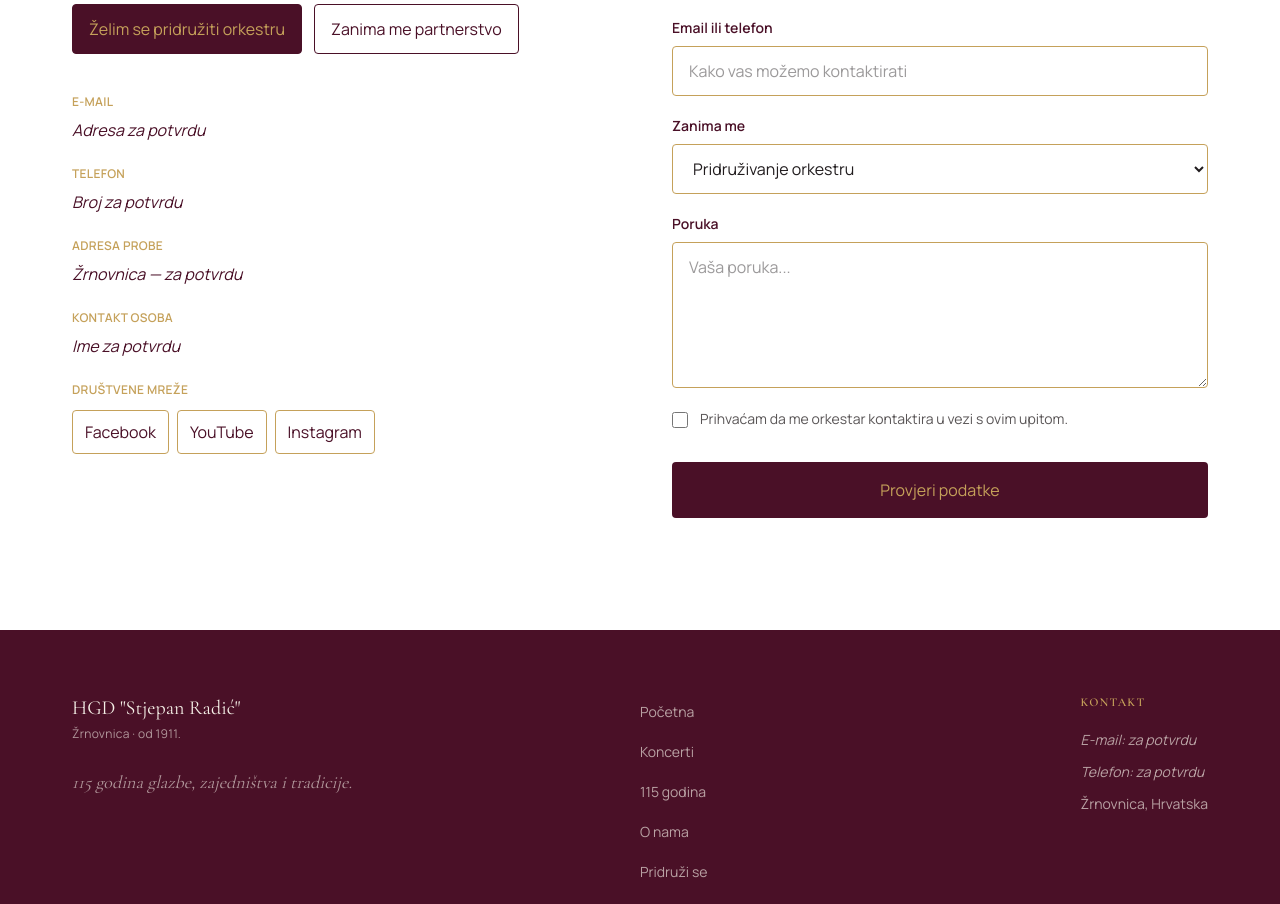
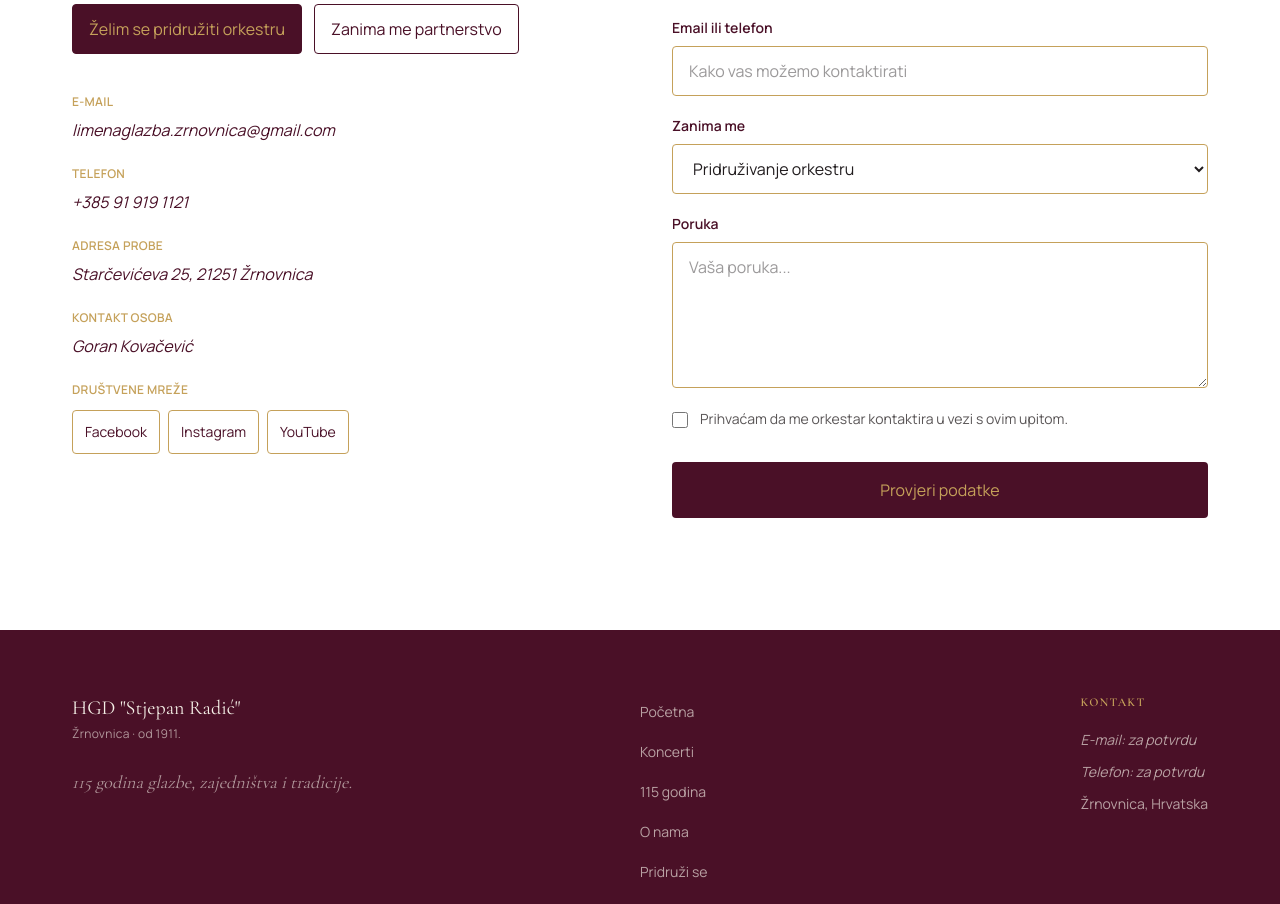
Before and after one commit to KonnyDaugh/hgd-stjepan-radic-website, a Next.js app: page / in a window 1280 px wide. Shown: the part 10426-11330 px from the top of the page. Built offline with nearby package versions, Linux system fonts and the light colour scheme.

Commit message:
feat: add official contact and social links

```diff
--- a/src/components/sections/contact-section.tsx
+++ b/src/components/sections/contact-section.tsx
@@ -4,6 +4,15 @@ import type { SubmitEvent } from "react";
 import { useRef, useState } from "react";
 
 import { Container } from "@/components/ui/container";
+import { siteConfig } from "@/data/site";
+
+
+type ContactDetail = {
+  label: string;
+  value: string;
+  href?: string;
+  external?: boolean;
+};
 
 type ContactInterest = "join" | "partnership";
 
@@ -14,26 +23,28 @@ type ContactErrors = {
   consent?: string;
 };
 
-const contactDetails = [
+const contactDetails: ContactDetail[] = [
   {
     label: "E-mail",
-    value: "Adresa za potvrdu",
+    value: siteConfig.contact.email,
+    href: `mailto:${siteConfig.contact.email}`,
   },
   {
     label: "Telefon",
-    value: "Broj za potvrdu",
+    value: siteConfig.contact.phone.label,
+    href: siteConfig.contact.phone.href,
   },
   {
     label: "Adresa probe",
-    value: "Žrnovnica — za potvrdu",
+    value: siteConfig.contact.address.label,
+    href: siteConfig.contact.address.href,
+    external: true,
   },
   {
     label: "Kontakt osoba",
-    value: "Ime za potvrdu",
+    value: "Goran Kovačević",
   },
 ];
-
-const socialPlatforms = ["Facebook", "YouTube", "Instagram"];
 
 const fieldClassName =
   "mt-2 block w-full min-w-0 rounded border border-gold bg-white px-4 py-3 text-base text-charcoal placeholder:text-charcoal/45 disabled:cursor-not-allowed disabled:opacity-100";
@@ -177,7 +188,18 @@ export function ContactSection() {
                   </dt>
 
                   <dd className="mt-2 italic text-burgundy">
-                    {detail.value}
+                    {detail.href ? (
+                      <a
+                        href={detail.href}
+                        target={detail.external ? "_blank" : undefined}
+                        rel={detail.external ? "noopener noreferrer" : undefined}
+                        className="transition-colors hover:text-gold"
+                      >
+                        {detail.value}
+                      </a>
+                    ) : (
+                      detail.value
+                    )}
                   </dd>
                 </div>
               ))}
@@ -189,15 +211,16 @@ export function ContactSection() {
 
                 <dd className="mt-3">
                   <ul className="flex flex-wrap gap-2">
-                    {socialPlatforms.map((platform) => (
-                      <li key={platform}>
-                        <button
-                          type="button"
-                          disabled
-                          className="inline-flex min-h-11 items-center justify-center rounded border border-gold px-3 py-2 text-sm text-burgundy disabled:cursor-not-allowed"
+                    {siteConfig.socialLinks.map((socialLink) => (
+                      <li key={socialLink.href}>
+                        <a
+                          href={socialLink.href}
+                          target="_blank"
+                          rel="noopener noreferrer"
+                          className="inline-flex min-h-11 items-center justify-center rounded border border-gold px-3 py-2 text-sm text-burgundy transition-colors hover:bg-gold hover:text-burgundy focus-visible:outline-2 focus-visible:outline-offset-2 focus-visible:outline-gold"
                         >
-                          {platform}
-                        </button>
+                          {socialLink.label}
+                        </a>
                       </li>
                     ))}
                   </ul>
--- a/src/data/site.ts
+++ b/src/data/site.ts
@@ -14,4 +14,33 @@ navigation: [
     { label: "Podrži nas", href: "#podrzi" },
     { label: "Kontakt", href: "#kontakt" },
   ],
+
+  contact: {
+    email: "limenaglazba.zrnovnica@gmail.com",
+
+    phone: {
+      label: "+385 91 919 1121",
+      href: "tel:+385919191121",
+    },
+
+    address: {
+      label: "Starčevićeva 25, 21251 Žrnovnica",
+      href: "https://www.google.com/maps/search/?api=1&query=Star%C4%8Devi%C4%87eva%2025%2C%2021251%20%C5%BDrnovnica",
+    },
+  },
+
+  socialLinks: [
+    {
+      label: "Facebook",
+      href: "https://www.facebook.com/limenaglazba.zrnovnica/",
+    },
+    {
+      label: "Instagram",
+      href: "https://www.instagram.com/limena.glazba.zrnovnica/",
+    },
+    {
+      label: "YouTube",
+      href: "https://www.youtube.com/@limenaglazbazrnovnica9255",
+    },
+  ],
 } as const;
```
Lines whose indentation alone changed are shown as unchanged.
